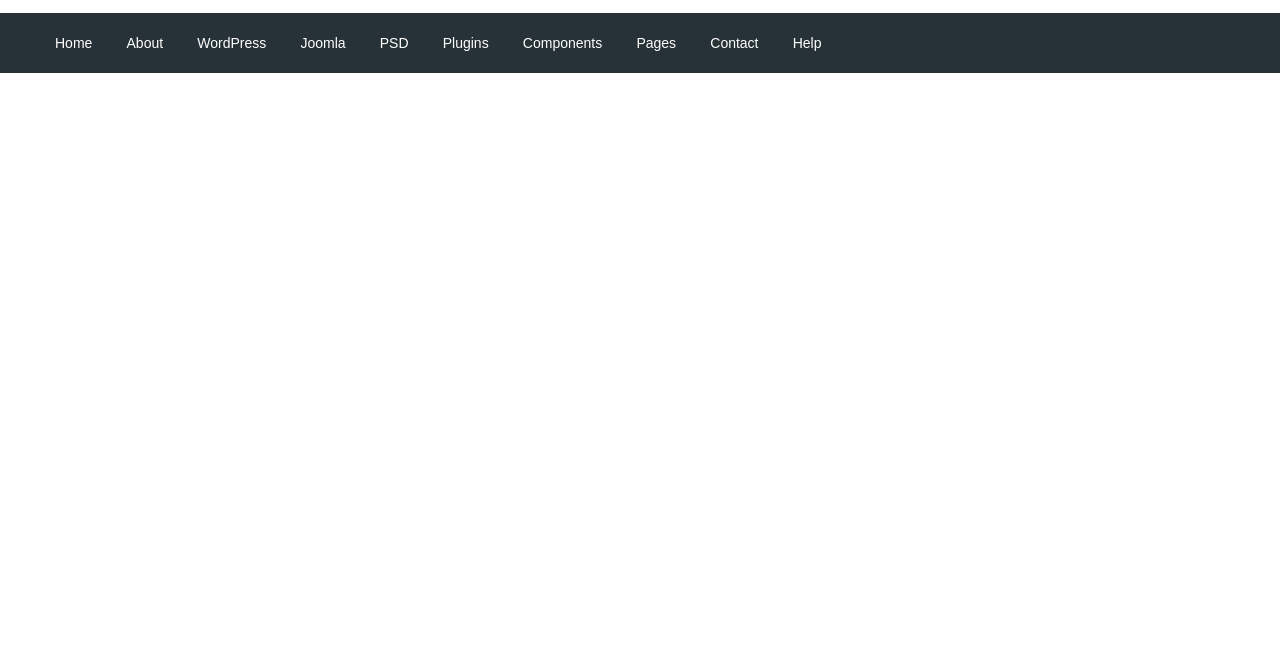
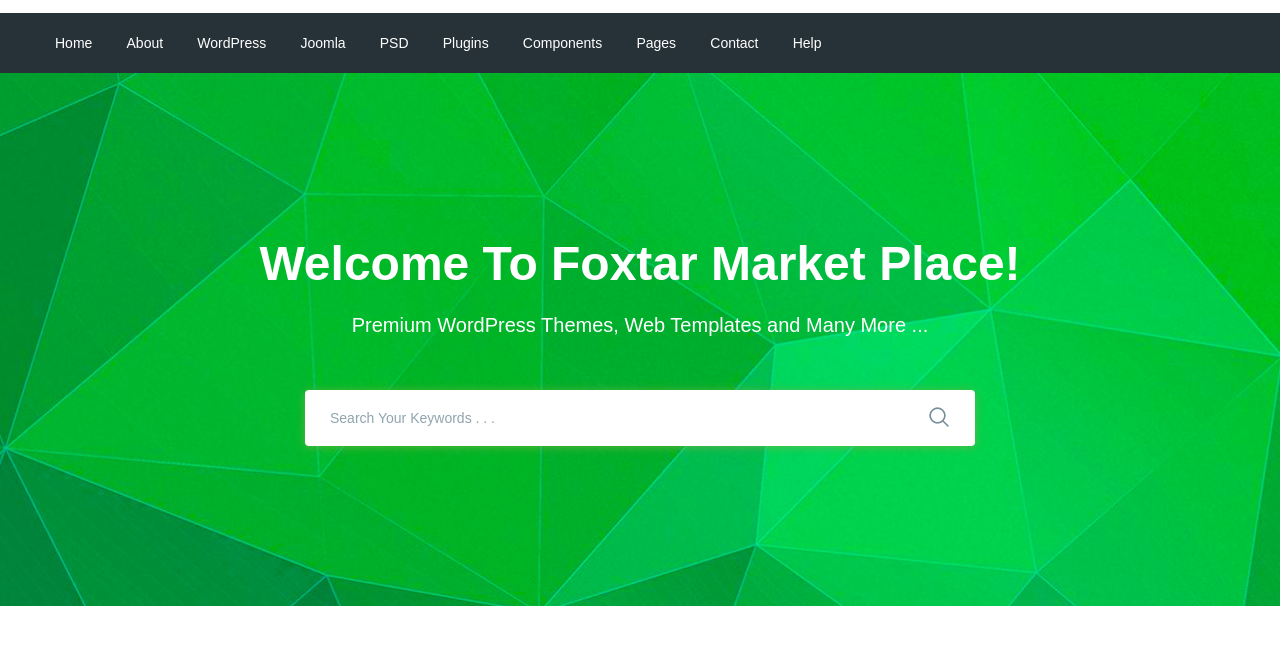
Before and after one commit to garmanika/Moderno-J-, a website: page app/index.html in a window 1280 px wide. Shown: the part 77-722 px from the top of the page. Drawn offline with nearby package versions, Linux system fonts and the light colour scheme; files that its build step writes are made by us from their sources.

Commit message:
added search section

```diff
--- a/app/index.html
+++ b/app/index.html
@@ -5,7 +5,10 @@
     <meta name="viewport" content="width=device-width, initial-scale=1.0" />
     <meta http-equiv="X-UA-Compatible" content="ie=edge" />
     <title>Document</title>
-    <link href="https://fonts.googleapis.com/css2?family=Roboto:ital,wght@0,500;1,700&display=swap" rel="stylesheet">
+    <link
+      href="https://fonts.googleapis.com/css2?family=Roboto:ital,wght@0,500;1,700&display=swap"
+      rel="stylesheet"
+    />
     <link rel="stylesheet" href="css/libs.min.css" />
     <link rel="stylesheet" href="css/style.min.css" />
   </head>
@@ -53,6 +56,31 @@
         </div>
       </div>
     </header>
+    <section
+      class="search"
+      style="background-image: url(images/search-bg.jpg)"
+    >
+      <div class="container">
+        <div class="search__inner">
+          <div class="search__inner-title">Welcome To Foxtar Market Place!</div>
+          <div class="search__inner-text">
+            Premium WordPress Themes, Web Templates and Many More ...
+          </div>
+          <div class="search__inner-form">
+            <form action="">
+              <input
+                type="text"
+                placeholder="Search Your Keywords . . ."
+                required
+              />
+              <button type="submit">
+                <img src="images/icons/search.png" alt="" />
+              </button>
+            </form>
+          </div>
+        </div>
+      </div>
+    </section>
 
     <script src="https://ajax.googleapis.com/ajax/libs/jquery/3.4.1/jquery.min.js"></script>
     <script src="js/libs.min.js"></script>
--- a/app/scss/style.scss
+++ b/app/scss/style.scss
@@ -44,9 +44,60 @@
         margin-left: 30px;
       }
     }
-    a{
+    a {
       color: #fff;
       font-size: 14px;
     }
   }
 }
+.search {
+  background-repeat: no-repeat;
+  background-size: cover;
+  background-position: center;
+  min-height: 533px;
+}
+.search__inner {
+  padding: 155px 0 100px;
+  color: #fff;
+  text-align: center;
+  &-title {
+    margin-bottom: 10px;
+    font-size: 48px;
+    font-weight: 700;
+    line-height: 72px;
+  }
+  &-text {
+    margin-bottom: 50px;
+    font-size: 20px;
+    font-weight: 500;
+    line-height: 30px;
+  }
+  &-form {
+    max-width: 670px;
+    margin: 0 auto;
+    position: relative;
+    input {
+      display: block;
+      width: 100%;
+      border-radius: 4px;
+      box-shadow: 0px 1px 10px 0px rgba(124, 178, 64, 0.75);
+      height: 56px;
+      border: none;
+      font-size: 14px;
+      font-weight: 500;
+      padding-left: 25px;
+      padding-right: 60px;
+      &::placeholder {
+        color: #90a4ae;
+        font-weight: 500;
+      }
+    }
+    button{
+      position: absolute;
+      border: none;
+      background-color: transparent;
+      right: 20px;
+      top: 16px;
+    }
+  }
+}
```
Also changed, not shown: app/images/icons/search.png (added), app/images/search-bg.jpg (added).
